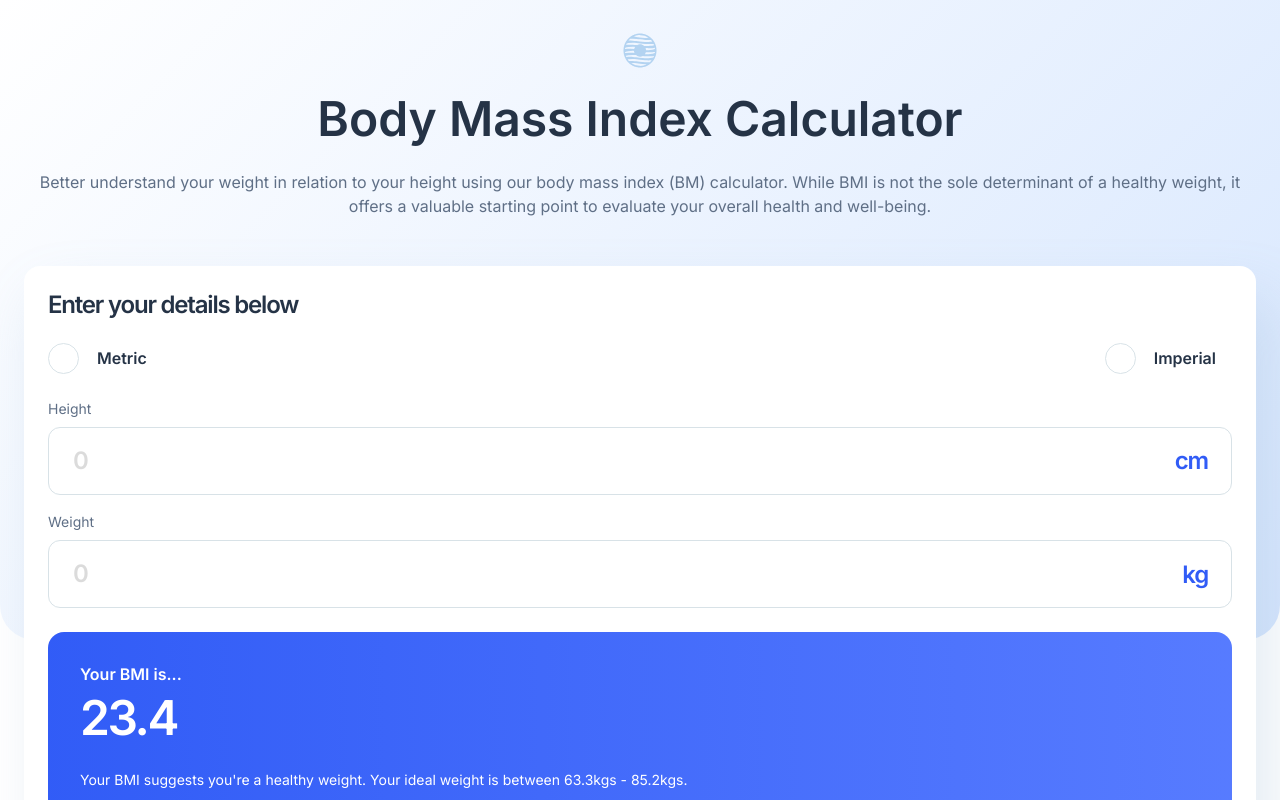
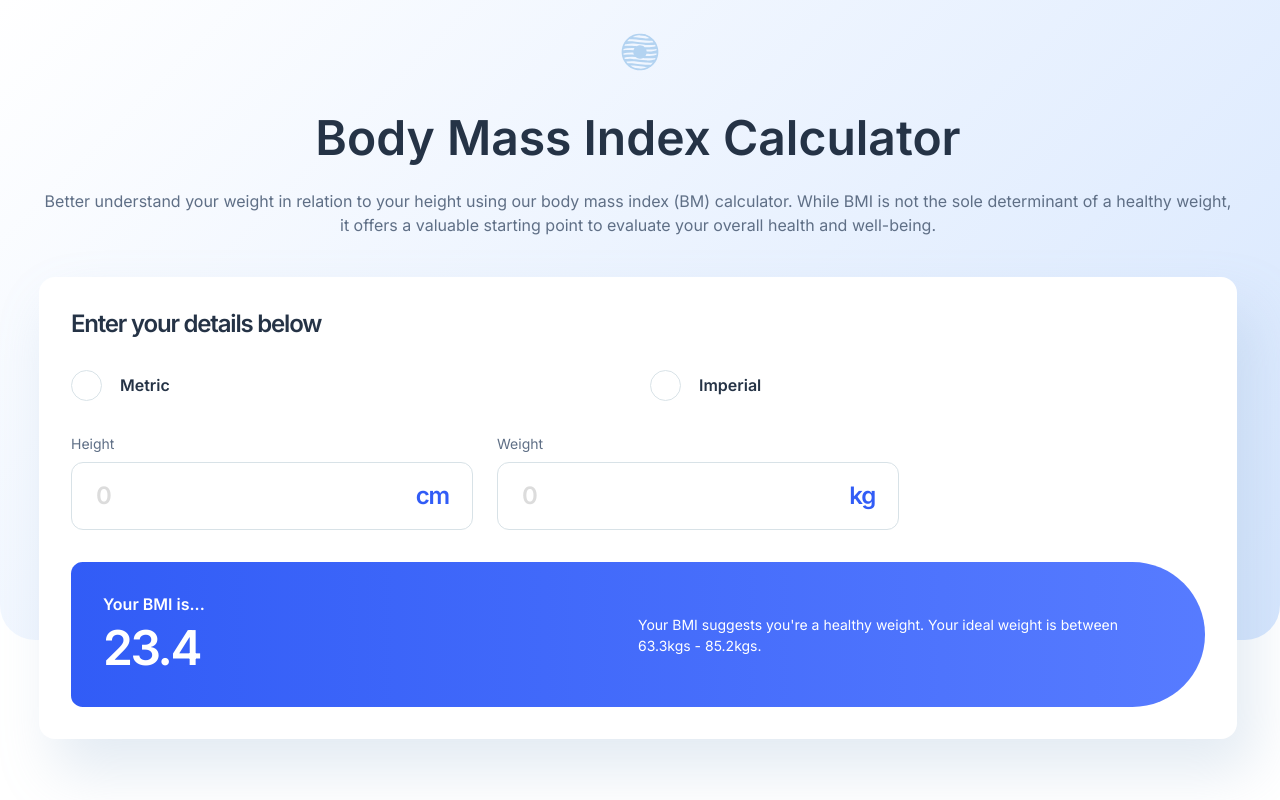
Before and after one commit to sircarloschaves/bmi-calculator, a plain HTML site: page index.html in a window 1280 px wide. Shown: the top 800 px of the page. Drawn offline with Linux system fonts and the light colour scheme.

Commit message:
tablet layout

```diff
--- a/index.html
+++ b/index.html
@@ -74,9 +74,10 @@
             </div>
 
             <div class="bmi_output_result">
-              <h4 class="result_title">Your BMI is...</h4>
-
-              <p class="result_score">23.4</p>
+              <div class="grid_item_1">
+                <h4 class="result_title">Your BMI is...</h4>
+                <p class="result_score">23.4</p>
+              </div>
 
               <p class="result_text">
                 Your BMI suggests you're a <span class="classification">healthy weight</span>.
--- a/style.css
+++ b/style.css
@@ -49,6 +49,7 @@ body {
   text-rendering: optimizeSpeed;
   font-family: var(--ff_body);
   font-weight: var(--fw_400);
+  background-color: var(--clr_purewhite);
 }
 
 *,
@@ -447,3 +448,60 @@ input[type="number"] {
 .limitation_card .body_text {
   margin-block-start: 1rem;
 }
+
+@media screen and (min-width: 767px){
+  .logo {
+    width: 40px;
+  }
+
+  .hero_section {
+    padding-inline-start: 2.4375rem;
+    padding-inline-end: 2.6875rem;
+    margin-block-start: 2.5rem;
+  }
+
+  .hero_title {
+    padding-inline: 9.375rem;
+  }
+
+  .calculator {
+    padding-inline: 2rem;
+    padding-block: 2rem;
+    margin-block-start: 2.5rem;
+  }
+
+  .radio_wrapper {
+    margin-block-start: 2rem;
+    display: grid;
+    grid-template-columns: 1fr 1fr;
+    gap: 1.5rem;
+
+  }
+
+  .measure_wrapper {
+    flex-direction: row;
+    gap: 1.5rem;
+    margin-block-start: 2rem;
+  }
+
+  .bmi_output_card {
+    margin-block-start: 2rem;
+    border-radius: 16px 100px 100px 16px;
+
+  }
+
+  .bmi_output_result {
+    display: grid;
+    grid-template-columns: 1fr 1fr;
+    align-items: center;
+  }
+
+  .grid_item_1 {
+    grid-column: 1;
+  }
+
+  .result_text {
+    grid-column: 2;
+    margin-block-start: 0;
+  }
+}
```
